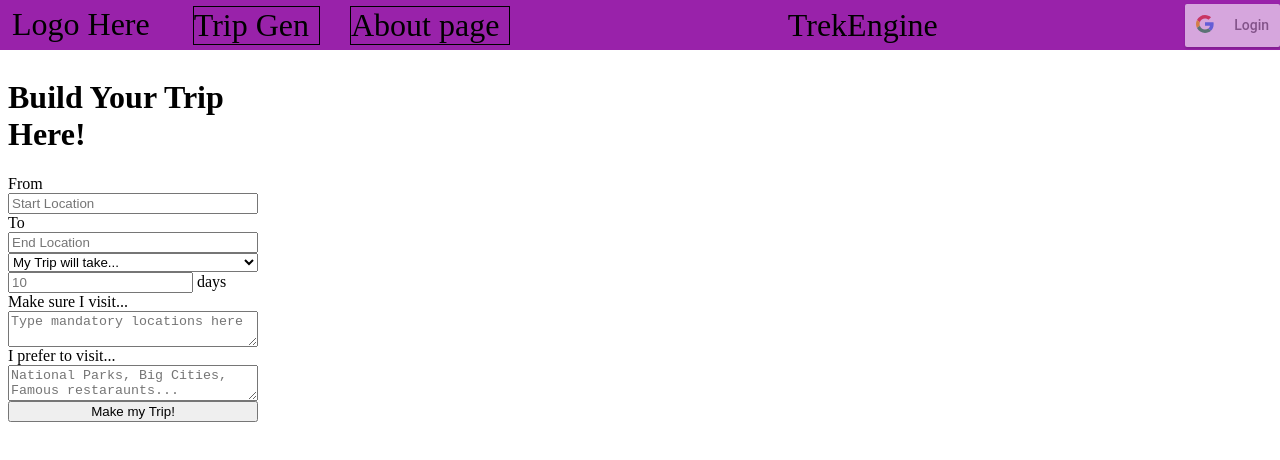
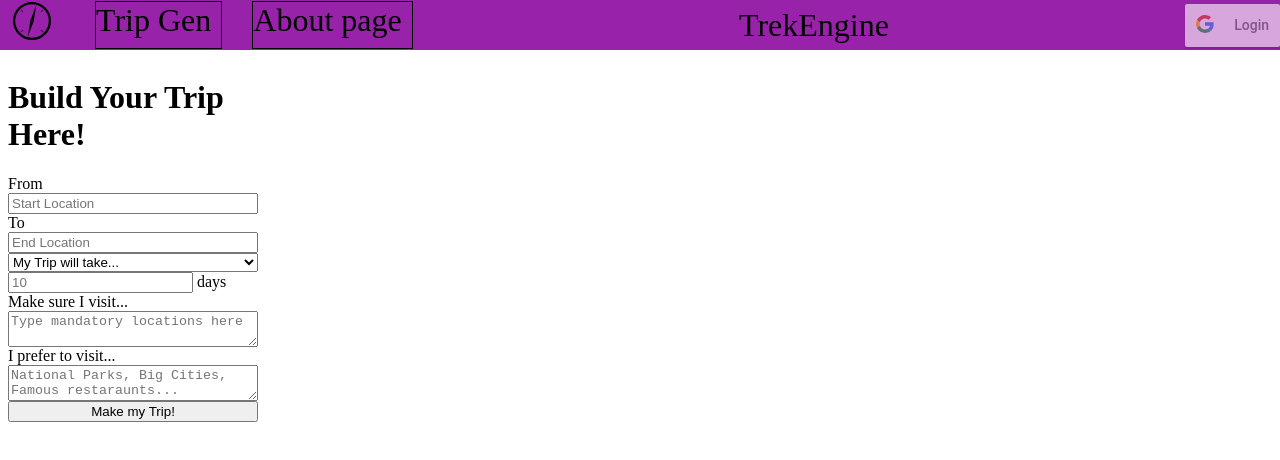
Before and after one commit to cooper-ece-366/Gregory-Gavri-Ayden, a React (Create React App) app in the folder trek-engine-app/: page / in a window 1280 px wide. Shown: the top 460 px of the page. Built offline with nearby package versions, Linux system fonts and the light colour scheme.

Commit message:
added simple logo

```diff
--- a/trek-engine-app/src/Components/Header/index.js
+++ b/trek-engine-app/src/Components/Header/index.js
@@ -1,4 +1,5 @@
 import LoginButton from "./LoginButton"
+
 const styleSheet = {
     root: {
         position: "fixed",
@@ -39,7 +40,9 @@ const Header = ({children})=>{
     return (
         <div style = {styleSheet.root}>
             <div style= {styleSheet.leftRoot}>
-                <div style = {styleSheet.left}>Logo Here </div>
+                <div style = {styleSheet.left}>
+                    <img src="/assets/logo/blanklogo.svg" height="40" width="40"></img>
+                </div>
                 <div style= {styleSheet.linkRoot}>
                     {children.map(child=><div style = {styleSheet.link}>{child}</div>)}
                 </div>
```
Also changed, not shown: trek-engine-app/public/assets/logo/blanklogo.svg (added).
